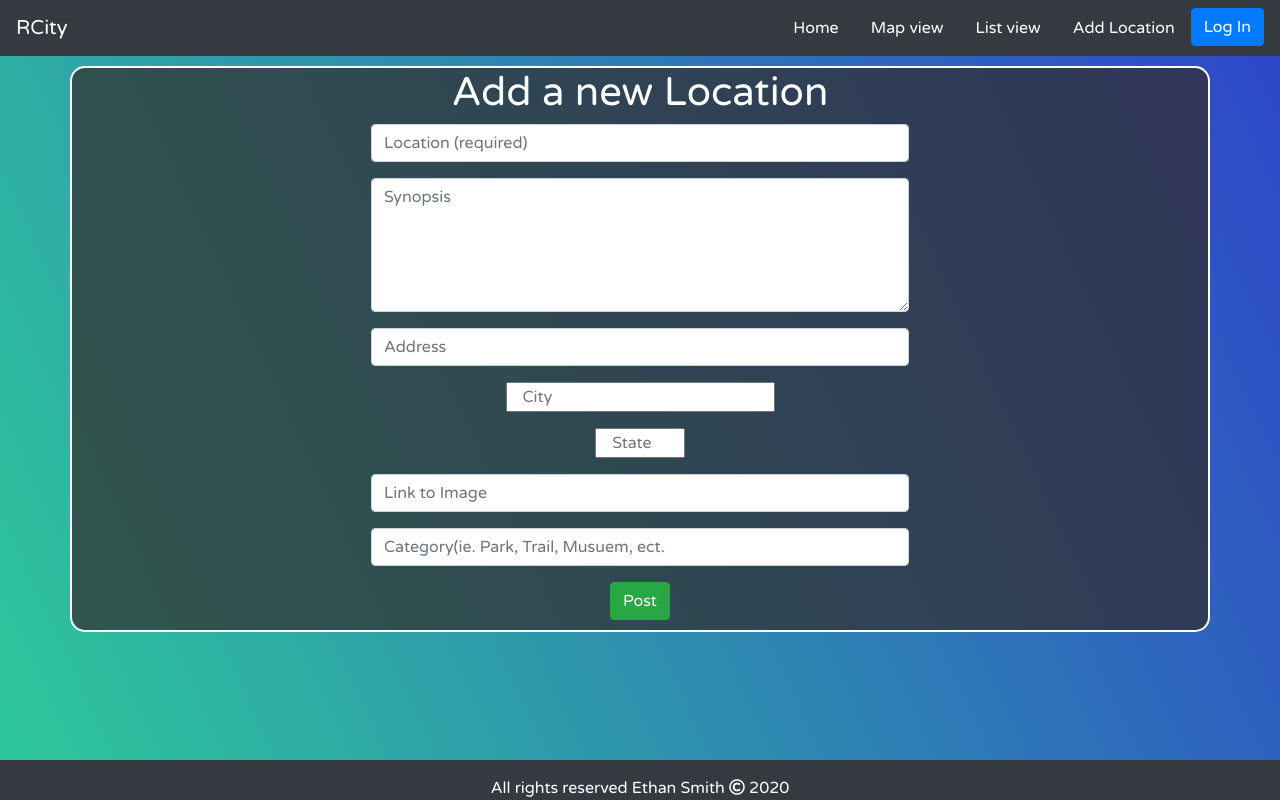
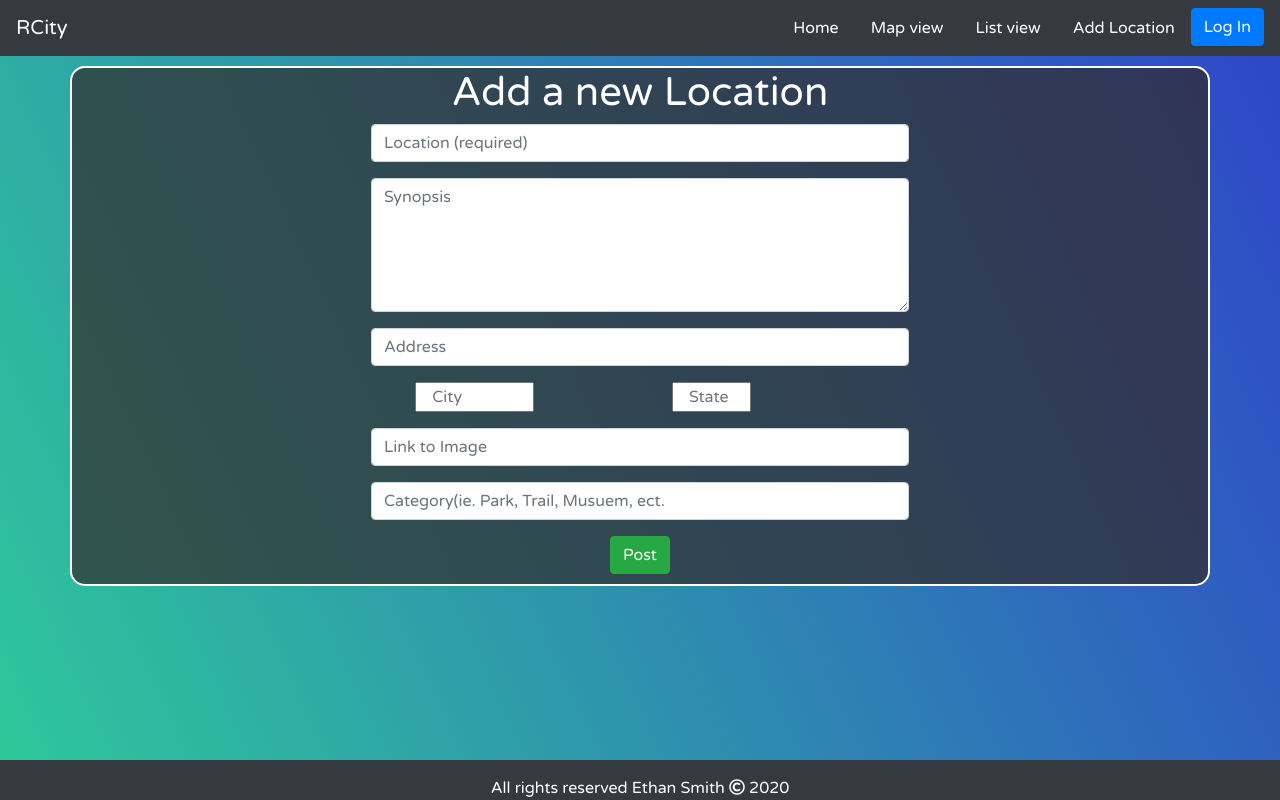
Before and after one commit to ejsmith13/city_app, a React (Create React App) app in the folder client/: page /add in a window 1280 px wide. Built offline with nearby package versions, Linux system fonts and the light colour scheme; no server answers; what google-maps-react would draw is missing.

Commit message:
fixing address form

```diff
--- a/client/src/pages/createNew.js
+++ b/client/src/pages/createNew.js
@@ -68,7 +68,7 @@ function NewLocation() {
               placeholder="Address"
             />
 
-
+            <div className="row">
               <Input
                 onChange={handleInputChange}
                 name="city"
@@ -79,9 +79,9 @@ function NewLocation() {
                 onChange={handleInputChange}
                 name="state"
                 placeholder="State"
-                className="col-md-2"
+                className="col-md-4"
               />
-
+            </div>
 
             <Input
               onChange={handleInputChange}
```
